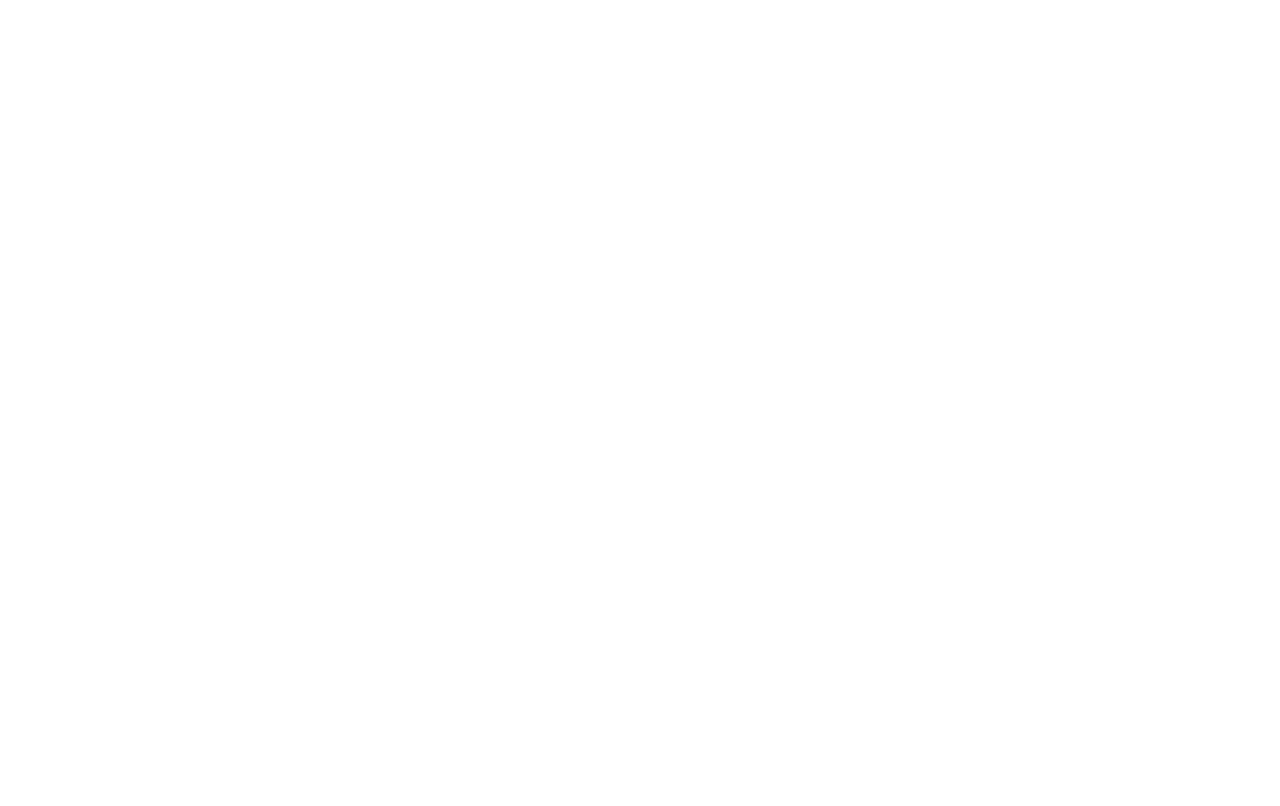
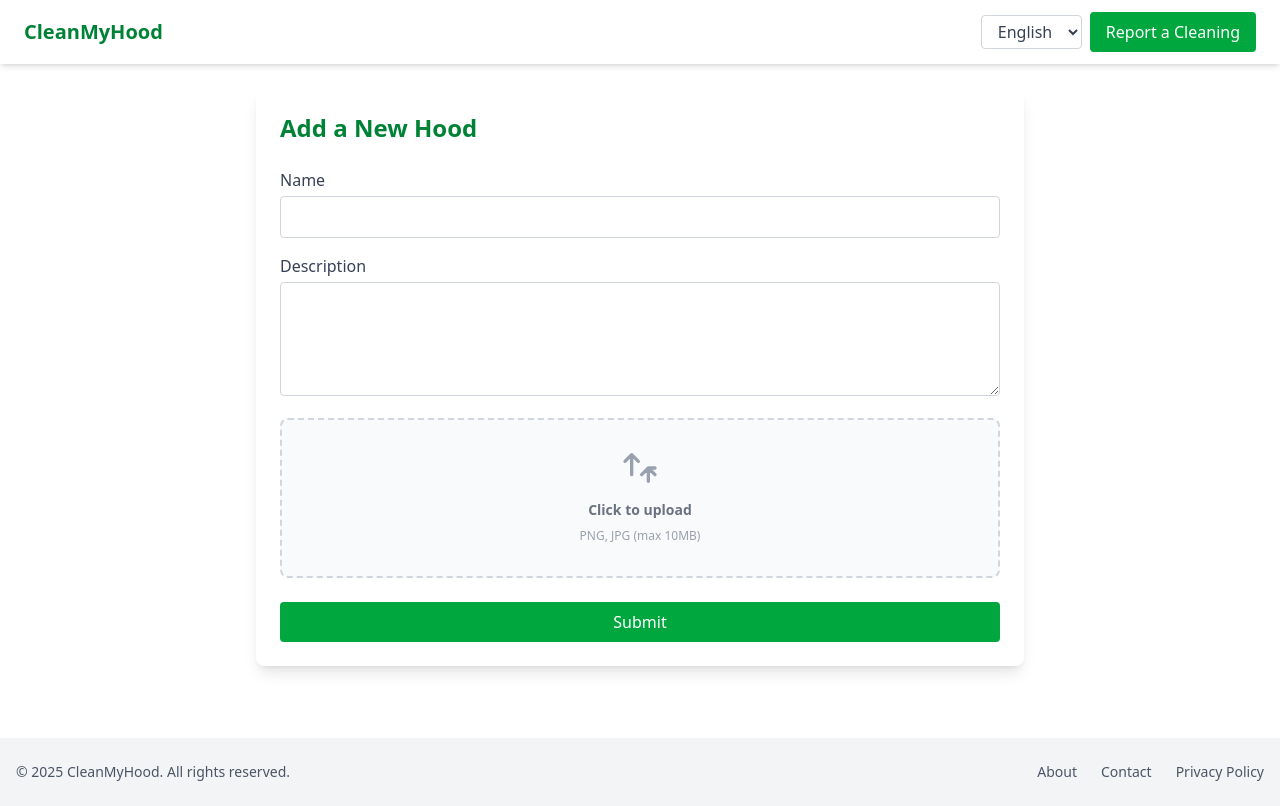
Before and after one commit to KonstantinosKatsis/cleanmyhood, a React (Vite) app in the folder fronthood/: page /report-cleaning in a window 1280 px wide. Before the commit this address had no page. Built offline with nearby package versions, Linux system fonts and the light colour scheme.

Commit message:
CMH-16 Initiate report page

```diff
--- a/fronthood/src/App.jsx
+++ b/fronthood/src/App.jsx
@@ -3,6 +3,7 @@
 import { Home } from "./pages/Home";
 import { CleaningsNearMe } from "./pages/CleaningsNearMe";
 import { Cleaning } from "./pages/Cleaning";
+import { ReportCleaning } from "./pages/ReportCleaning";
 import { Routes, Route } from "react-router-dom";
 import { QueryClient, QueryClientProvider } from "@tanstack/react-query";
 
@@ -19,6 +20,10 @@
                         element={<CleaningsNearMe />}
                     />
                     <Route path="/cleaning/:uuid" element={<Cleaning />} />
+                    <Route
+                        path="/report-cleaning"
+                        element={<ReportCleaning />}
+                    />
                 </Routes>
             </QueryClientProvider>
         </>
--- a/fronthood/src/components/NavBar.jsx
+++ b/fronthood/src/components/NavBar.jsx
@@ -18,7 +18,10 @@
                         <option value="el">Greek</option>
                     </select>
                 </div>
-                <button className="bg-green-600 text-white px-4 py-2 rounded hover:bg-green-700 transition-colors cursor-pointer">
+                <button
+                    onClick={() => navigate("/report-cleaning")}
+                    className="bg-green-600 text-white px-4 py-2 rounded hover:bg-green-700 transition-colors cursor-pointer"
+                >
                     Report a Cleaning
                 </button>
             </div>
--- a/fronthood/src/pages/Cleaning.jsx
+++ b/fronthood/src/pages/Cleaning.jsx
@@ -9,7 +9,7 @@
     const { data, isLoading, error } = useQuery({
         queryKey: ["hood", uuid],
         queryFn: () => searchHoodByUuid(uuid).then((res) => res.data),
-        // staleTime: 5 * 60 * 1000,
+        staleTime: 5 * 60 * 1000,
     });
 
     const hood = data?.[0] || null;
@@ -18,15 +18,10 @@
     return (
         <Layout>
             {isLoading && <Loader />}
-            {hood ? (
-                <HoodDetails hood={hood} hoods={hoods} />
-            ) : error ? (
-                <ErrorMessage message="Error loading data." />
-            ) : (
-                <div className="max-w-7xl mx-auto p-6 flex ">
-                    <p>No data available</p>
-                </div>
+            {error && (
+                <ErrorMessage message="Error loading data. Please try again." />
             )}
+            {hood && <HoodDetails hood={hood} hoods={hoods} />}
         </Layout>
     );
 }
--- /dev/null
+++ b/fronthood/src/pages/ReportCleaning.jsx
@@ -0,0 +1,156 @@
+import { useState } from "react";
+import { Layout } from "../components";
+// import { useGeoLocation } from "../hooks/useGeoLocation";
+
+export function ReportCleaning() {
+    const [formData, setFormData] = useState({
+        name: "",
+        description: "",
+        latitude: "",
+        longitude: "",
+        image: null,
+    });
+    const [preview, setPreview] = useState(null);
+
+    // const location = useGeoLocation();
+
+    const handleChange = (e) => {
+        const { name, value, files } = e.target;
+        if (name === "image") {
+            setFormData({ ...formData, image: files[0] });
+        } else {
+            setFormData({ ...formData, [name]: value });
+        }
+
+        const file = e.target.files[0];
+        if (file) {
+            setPreview(URL.createObjectURL(file));
+        }
+    };
+
+    const handleSubmit = (e) => {
+        e.preventDefault();
+
+        // Simple validation
+        if (
+            !formData.name ||
+            !formData.description ||
+            // !formData.latitude ||
+            // !formData.longitude ||
+            !formData.image
+        ) {
+            alert("All fields are required!");
+            return;
+        }
+    };
+
+    return (
+        <Layout>
+            <div className="max-w-3xl mx-auto p-6 bg-white shadow-lg rounded-lg my-6">
+                <h2 className="text-2xl font-bold mb-6 text-green-700">
+                    Add a New Hood
+                </h2>
+                <form onSubmit={handleSubmit} className="flex flex-col gap-4">
+                    {/* Name */}
+                    <div>
+                        <label className="block text-gray-700 mb-1">Name</label>
+                        <input
+                            type="text"
+                            name="name"
+                            value={formData.name}
+                            onChange={handleChange}
+                            required
+                            className="w-full border border-gray-300 rounded px-3 py-2 focus:outline-none focus:ring-2 focus:ring-green-500"
+                        />
+                    </div>
+
+                    {/* Description */}
+                    <div>
+                        <label className="block text-gray-700 mb-1">
+                            Description
+                        </label>
+                        <textarea
+                            name="description"
+                            value={formData.description}
+                            onChange={handleChange}
+                            required
+                            rows={4}
+                            className="w-full border border-gray-300 rounded px-3 py-2 focus:outline-none focus:ring-2 focus:ring-green-500"
+                        ></textarea>
+                    </div>
+
+                    {/* Hidden Latitude/Longitude */}
+                    <input
+                        type="hidden"
+                        name="latitude"
+                        value={formData.latitude}
+                        onChange={handleChange}
+                    />
+                    <input
+                        type="hidden"
+                        name="longitude"
+                        value={formData.longitude}
+                        onChange={handleChange}
+                    />
+
+                    {/* Image Upload */}
+                    <div>
+                        {preview && (
+                            <div className="mb-4">
+                                <img
+                                    src={preview}
+                                    alt="Preview"
+                                    className="w-full h-screen object-cover rounded"
+                                />
+                            </div>
+                        )}
+                        <label className="flex flex-col items-center justify-center w-full h-40 border-2 border-dashed border-gray-300 rounded-lg cursor-pointer bg-gray-50 hover:bg-gray-100 transition">
+                            <div className="flex flex-col items-center justify-center pt-5 pb-6">
+                                <svg
+                                    className="w-10 h-10 mb-3 text-gray-400"
+                                    fill="none"
+                                    stroke="currentColor"
+                                    viewBox="0 0 24 24"
+                                    xmlns="http://www.w3.org/2000/svg"
+                                >
+                                    <path
+                                        strokeLinecap="round"
+                                        strokeLinejoin="round"
+                                        strokeWidth="2"
+                                        d="M7 16V4m0 0L3 8m4-4l4 4M21 12h-4m0 0v8m0-8l-4 4m4-4l4 4"
+                                    ></path>
+                                </svg>
+                                <p className="mb-2 text-sm text-gray-500">
+                                    <span className="font-semibold">
+                                        Click to upload
+                                    </span>
+                                </p>
+                                <p className="text-xs text-gray-400">
+                                    PNG, JPG (max 10MB)
+                                </p>
+
+                                <input
+                                    type="file"
+                                    name="image"
+                                    accept="image/*"
+                                    onChange={handleChange}
+                                    required
+                                    className="hidden"
+                                    capture="environment"
+                                />
+                            </div>
+                        </label>
+                    </div>
+
+                    {/* Submit Button */}
+                    <button
+                        type="submit"
+                        className="bg-green-600 text-white px-4 py-2 rounded hover:bg-green-700 transition-colors cursor-pointer mt-2"
+                    >
+                        Submit
+                    </button>
+                </form>
+            </div>
+        </Layout>
+    );
+}
```
